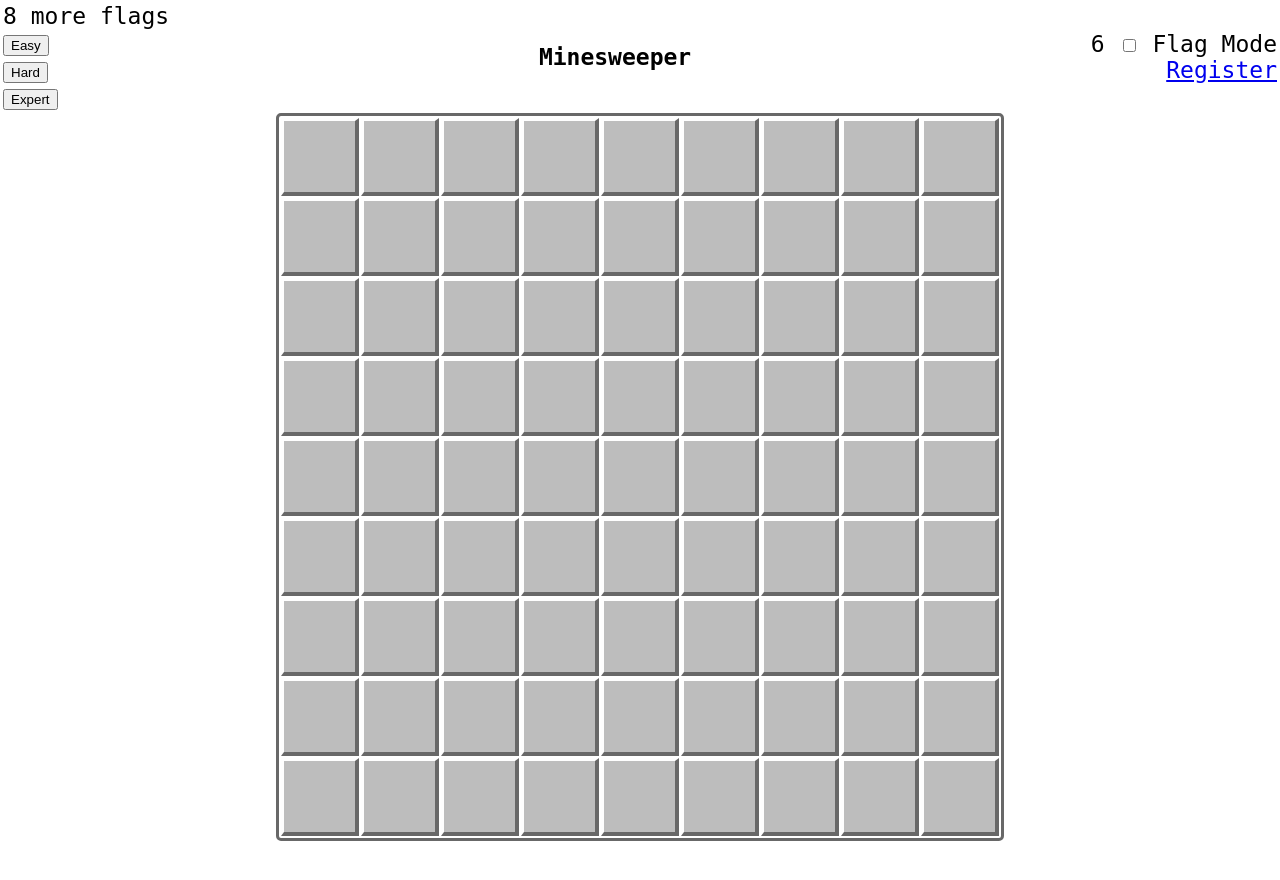
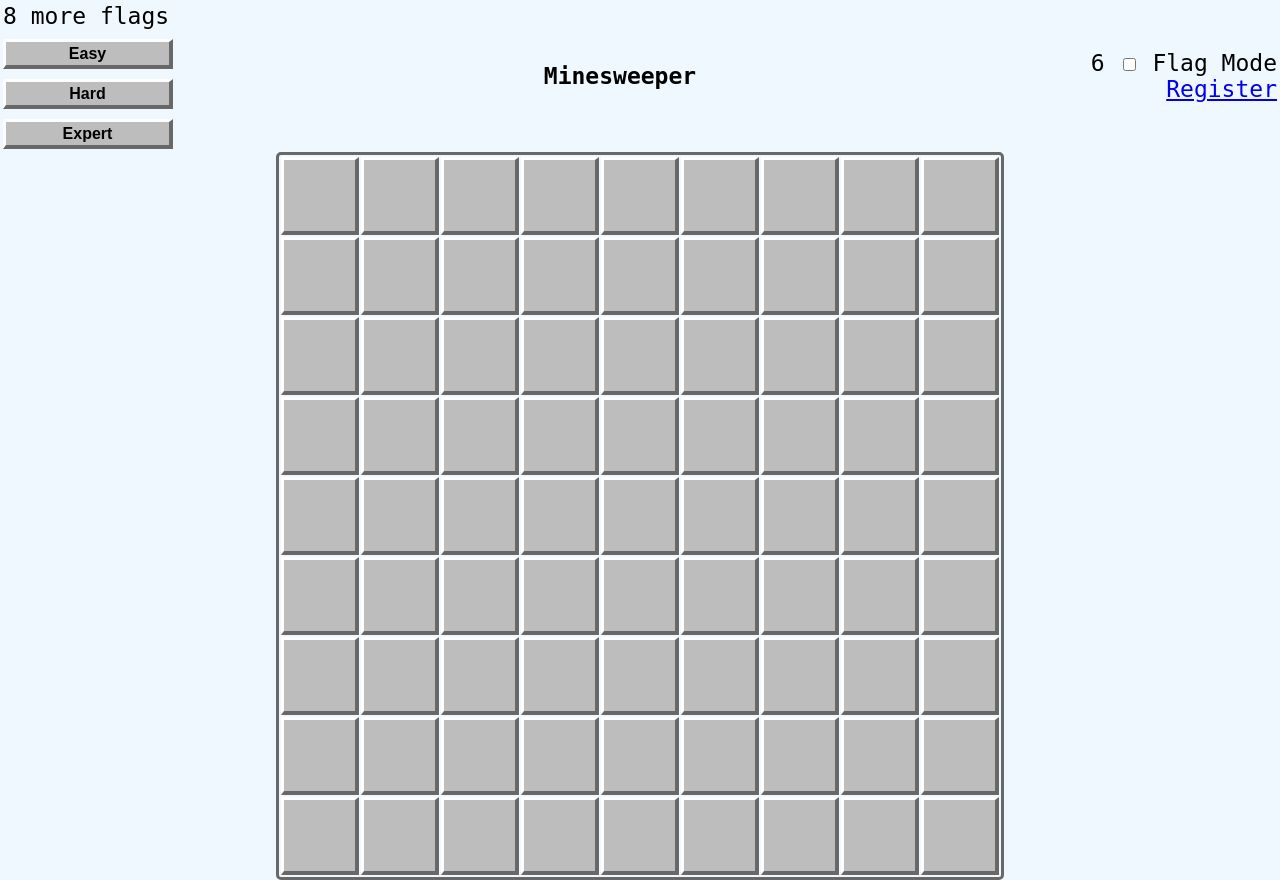
Before and after one commit to YianXie/Minesweeper, a PHP site: page / in a window 1280 px wide. Before the commit the page ends 841 px from the top, so only its background shows below. Run offline with PHP 8.4, Linux system fonts and the light colour scheme.

Commit message:
Minesweeper_Style.css

```diff
--- a/Minesweeper_Style.css
+++ b/Minesweeper_Style.css
@@ -2,6 +2,7 @@
 body {
     text-align: center;
     margin: 0;
+    background-color: aliceblue;
     padding: 0;
 }
 
@@ -44,6 +45,30 @@ body {
     font-size: 23px;
 }
 
+#changeSize button {
+    width: 170px;
+    height: 30px;
+    margin-top: 10px;
+    border-top: 3px solid rgb(254,254,254);
+    border-left: 3px solid rgb(254,254,254);
+    border-bottom: 4px solid rgb(104,104,104);
+    border-right: 4px solid rgb(104,104,104);
+    background-color: rgb(189,189,189);
+    cursor: pointer;
+    font-size: medium;
+    font-weight: bold;
+}
+
+#changeSize button:hover {
+    background-color: rgb(64, 64, 247);
+}
+
+#changeSize button:active {
+    background-color: lightblue;
+    box-shadow: 0 5px #666;
+    transform: translateY(2px);
+}
+
 @media only screen and (max-width: 700px) {
     #gameHead td {
         font-size: medium;
```
